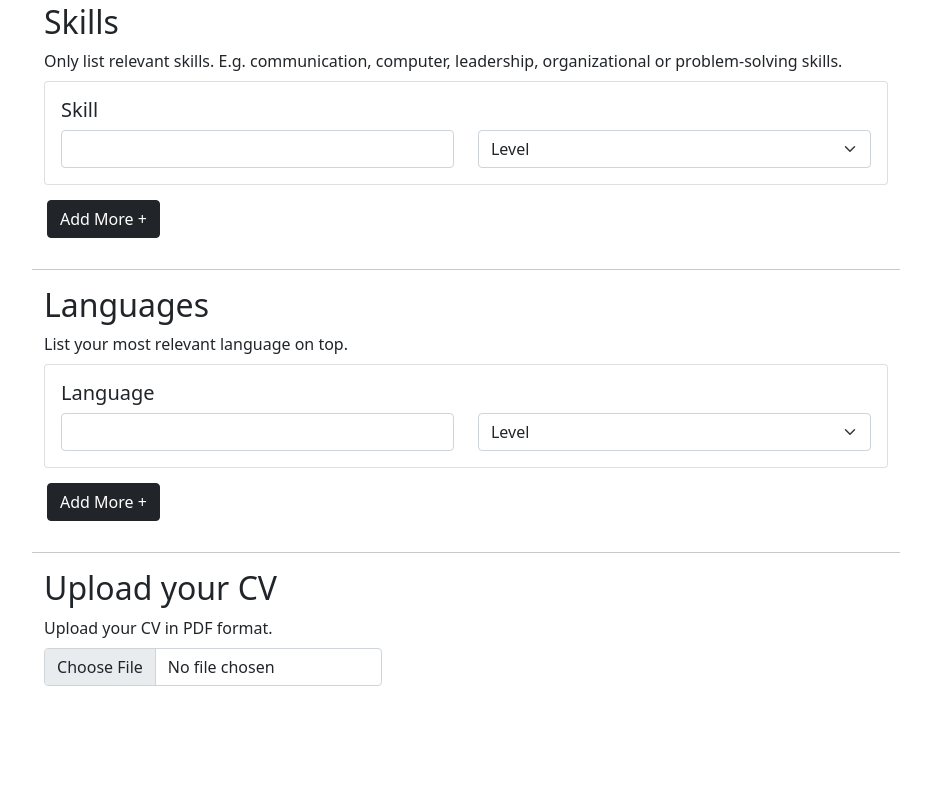
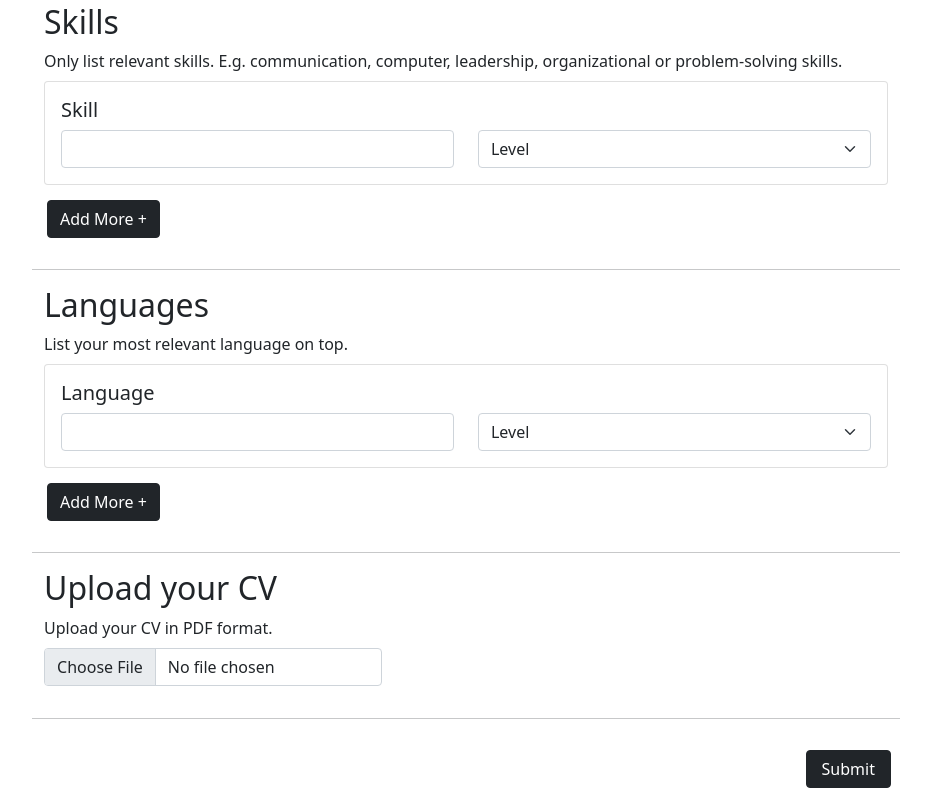
Before and after one commit to waelkhayati/GTOGS, a plain HTML site: page index.html in a window 1280 px wide. Shown: the part 1736-2539 px from the top of the page, without its empty margins (174-1105 px from the left). Before the commit the page ends 2454 px from the top, so only its background shows below. Drawn offline with nearby package versions, Linux system fonts and the light colour scheme.

Commit message:
Update index.html

```diff
--- a/index.html
+++ b/index.html
@@ -389,7 +389,18 @@
                     </div>
                 </div>
             </div>
+
+            <hr>
+
+            <div class="float-end">
+                <div class="container">
+                    <div class="row col-12">
+                        <button type="button" class="add-more btn btn-dark">Submit</button>
+                    </div>
+                </div>
+            </div>
         </form>
+
     </div>
     <script src="script.js"></script>
 </body>
```
